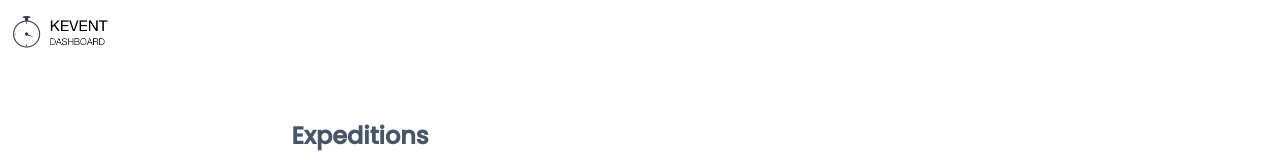
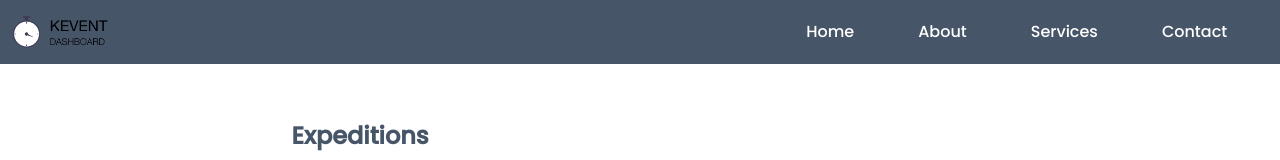
Before and after one commit to mwafrika/kevent-web-second, a React (Create React App) app in the folder frontend/: page /expeditions in a window 1280 px wide. Shown: the top 160 px of the page. Built offline with nearby package versions, Linux system fonts and the light colour scheme.

Commit message:
Fix header background issue

```diff
--- a/frontend/src/App.css
+++ b/frontend/src/App.css
@@ -47,6 +47,9 @@ body {
   background-color: #475569;
 }
 
+.no-scroll {
+  background-color: #475569;
+}
 .filter-button {
   row-gap: 7px;
   padding-top: 12px;
--- a/frontend/src/header.jsx
+++ b/frontend/src/header.jsx
@@ -1,4 +1,4 @@
-import React, { useState } from 'react';
+import React, { useState, useEffect } from 'react';
 import { BrowserRouter as Router, Link, Route } from 'react-router-dom';
 import logo from './images/logo.png';
 import './App.css';
@@ -6,26 +6,37 @@ import './App.css';
 const Header = () => {
   const [menu, setMenu] = useState(false);
   const [header, setHeader] = useState(false);
+  const [checkPath, setCheckPaph] = useState(false);
   const onClickMenu = () => {
     setMenu(!menu);
     console.log(menu, 'mwafrika');
   };
 
   const handleChangeBackgroundOnScroll = () => {
-    if (window.scrollY >= 64) {
+    if (window.scrollY >= 64 && window.location.pathname === '/') {
       setHeader(true);
     } else {
       setHeader(false);
     }
   };
+
+  const handleChangeBackgroundOnPath = () => {
+    if (window.location.pathname !== '/') {
+      setCheckPaph(true);
+    }
+  };
   window.addEventListener('scroll', handleChangeBackgroundOnScroll);
+  window.addEventListener('scroll', handleChangeBackgroundOnPath);
 
   return (
-    //bg-gray-100
+    console.log(checkPath, 'checkPath'),
+    (
       <div
         className={`${
           header ? 'header active' : 'header'
-      } flex w-full h-16 md:h-16 px-p-1 items-center justify-between text-slate-600 fixed z-50`}
+        } flex w-full h-16 md:h-16 px-p-1 items-center justify-between text-slate-600 fixed z-50
+        ${checkPath && 'no-scroll'}
+        `}
       >
         <div className='flex'>
           <img src={logo} className='h-8' alt='logo' />
@@ -96,6 +107,7 @@ const Header = () => {
           </svg>
         </div>
       </div>
+    )
   );
 };
 
--- a/frontend/src/listTopPackage.jsx
+++ b/frontend/src/listTopPackage.jsx
@@ -12,10 +12,8 @@ const list = () => {
     <>
       <section className='flex min-h-screen flex-col'>
         <Header />
-        <div className='xl:mr-80 md:mr-28 lg:mr-48 xl:mr-68 xl:float-right xl:pt-10 md:py-5 md:float-right xxxs:mx-auto xxxs:float-none xxxs:py-10 xxs:py-10 xs:py-10 mt-20'>
-          <h1 className='text-slate-600 text-center font-bold text-3xl xl:pr-60 md:text-2xl xxxs:text-center xxs:text-center xs:text-center md:text-center lg:text-center xl:text-center'>
-            Packages
-          </h1>
+        <div className=' w-full'>
+          <h1 className='text-slate-600 text-center font-bold'>Packages</h1>
         </div>
         <div className='flex flex-col w-full xl:mx-auto mx-auto md:w-11/12 lg:w-11/12 xl:w-11/12  md:py-4 xl:py-4 lg:gap-x-0.39 lg:py-4 md:flex-row xl:flex-row lg:flex-row md:flex-wrap xl:flex-wrap lg:flex-wrap md:gap-x-0.39 md:gap-y-7 lg:gap-y-7 md:mx-auto lg:mx-auto xl:flex 2xl:flex 2xl:flex-row 2xl:flex-wrap xl:gap-x-0.25 xl:gap-y-10 2xl:mx-auto'>
           <div
```
Lines whose indentation alone changed are shown as unchanged.
